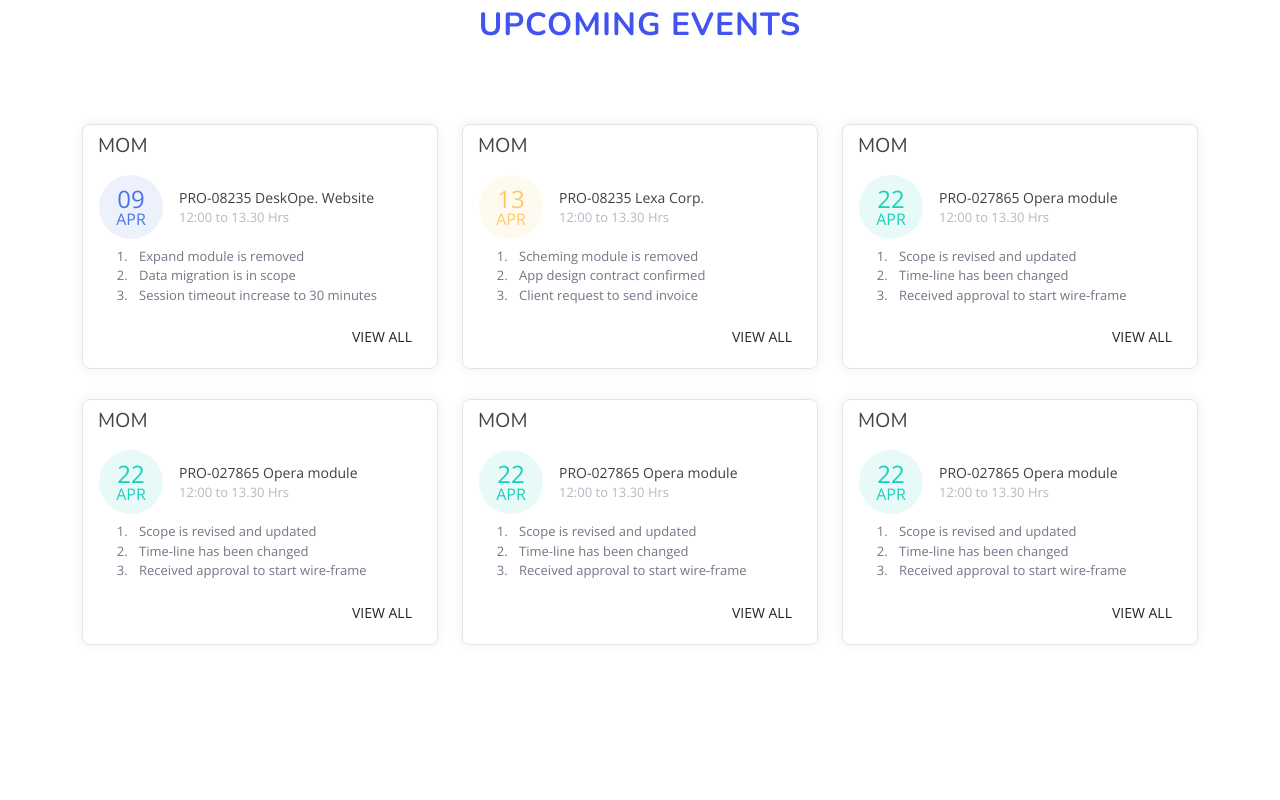
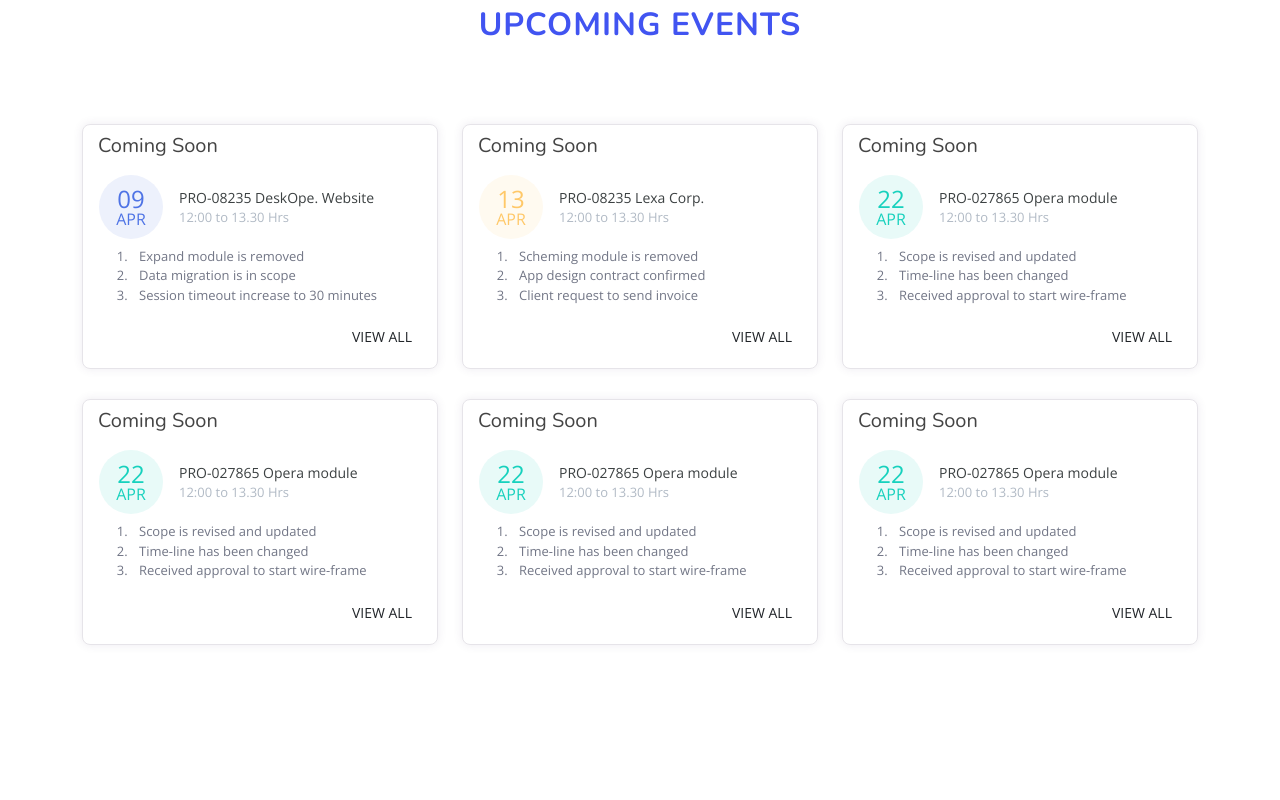
Before and after one commit to Swadesh-Panda/prototype-SATT, a plain HTML site: page index.html in a window 1280 px wide. Shown: the part 3260-4060 px from the top of the page. Drawn offline with nearby package versions, Linux system fonts and the light colour scheme; files whose address does not match are found by name.

Commit message:
chnges made

```diff
--- a/index.html
+++ b/index.html
@@ -129,8 +129,8 @@
           <div class="col-lg-3 col-sm-6 mt-lg-0">
             <div class="box" data-aos="fade-up">
               <img src="assets//img/startupimg/convo.jpg" class="img-fluid" alt="">
-              <h3>Convo</h3>
-              <p>Eum ad dolor et. Autem aut fugiat debitis voluptatem consequuntur sit. Et veritatis id.</p>
+              <h3>Cosmoinfinitas</h3>
+              <p>Cosmoinfinitas is an Metaverse and a NFT Marketplace which is build on top of Ethereum Blockchain</p>
 
               <div class="explore">
                 <a href=""><b><p>Explore</p></b></a>
@@ -281,7 +281,7 @@
         <div class="col-lg-4" data-aos="fade-up">
             <div class="card card-margin">
                 <div class="card-header no-border">
-                    <h5 class="card-title">MOM</h5>
+                    <h5 class="card-title">Coming Soon</h5>
                 </div>
                 <div class="card-body pt-0">
                     <div class="widget-49">
@@ -310,7 +310,7 @@
         <div class="col-lg-4" data-aos="fade-up" data-aos-delay="200">
             <div class="card card-margin">
                 <div class="card-header no-border">
-                    <h5 class="card-title">MOM</h5>
+                    <h5 class="card-title">Coming Soon</h5>
                 </div>
                 <div class="card-body pt-0">
                     <div class="widget-49">
@@ -339,7 +339,7 @@
         <div class="col-lg-4" data-aos="fade-up" data-aos-delay="400">
             <div class="card card-margin">
                 <div class="card-header no-border">
-                    <h5 class="card-title">MOM</h5>
+                    <h5 class="card-title">Coming Soon</h5>
                 </div>
                 <div class="card-body pt-0">
                     <div class="widget-49">
@@ -368,7 +368,7 @@
         <div class="col-lg-4" data-aos="fade-up" data-aos-delay="200">
           <div class="card card-margin">
               <div class="card-header no-border">
-                  <h5 class="card-title">MOM</h5>
+                  <h5 class="card-title">Coming Soon</h5>
               </div>
               <div class="card-body pt-0">
                   <div class="widget-49">
@@ -397,7 +397,7 @@
       <div class="col-lg-4" data-aos="fade-up" data-aos-delay="400">
         <div class="card card-margin">
             <div class="card-header no-border">
-                <h5 class="card-title">MOM</h5>
+                <h5 class="card-title">Coming Soon</h5>
             </div>
             <div class="card-body pt-0">
                 <div class="widget-49">
@@ -426,7 +426,7 @@
     <div class="col-lg-4" data-aos="fade-up" data-aos-delay="400">
       <div class="card card-margin">
           <div class="card-header no-border">
-              <h5 class="card-title">MOM</h5>
+              <h5 class="card-title">Coming Soon</h5>
           </div>
           <div class="card-body pt-0">
               <div class="widget-49">
@@ -485,7 +485,7 @@
             <div class="info-box">
               <i class="bi bi-telephone"></i>
               <h3>Call Us</h3>
-              <p>+91 78092 19566 <br>+91 </p>
+              <p>+91 78092 19566 <br></p>
             </div>
           </div>
           <div class="col-md-6">
```
